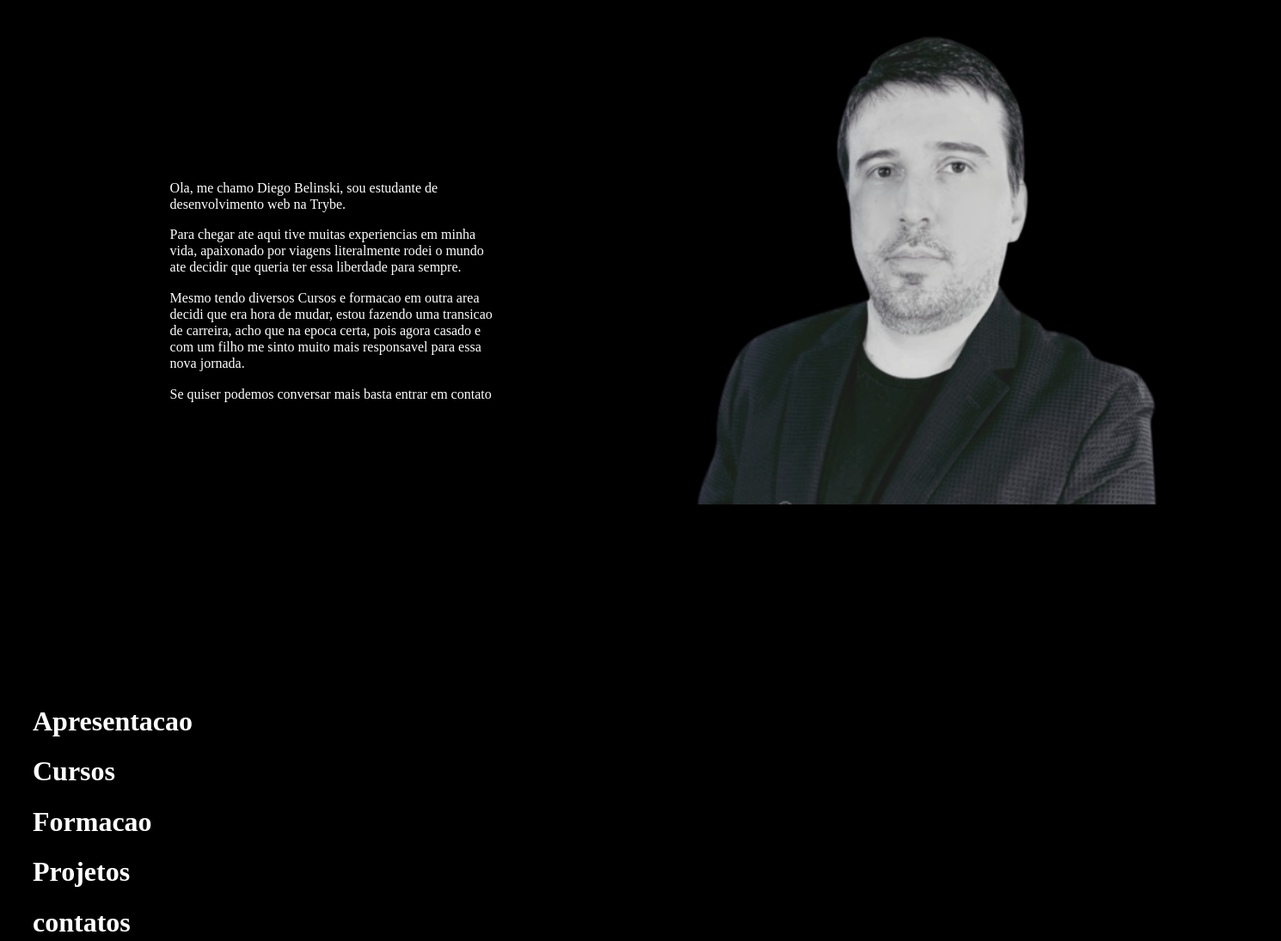
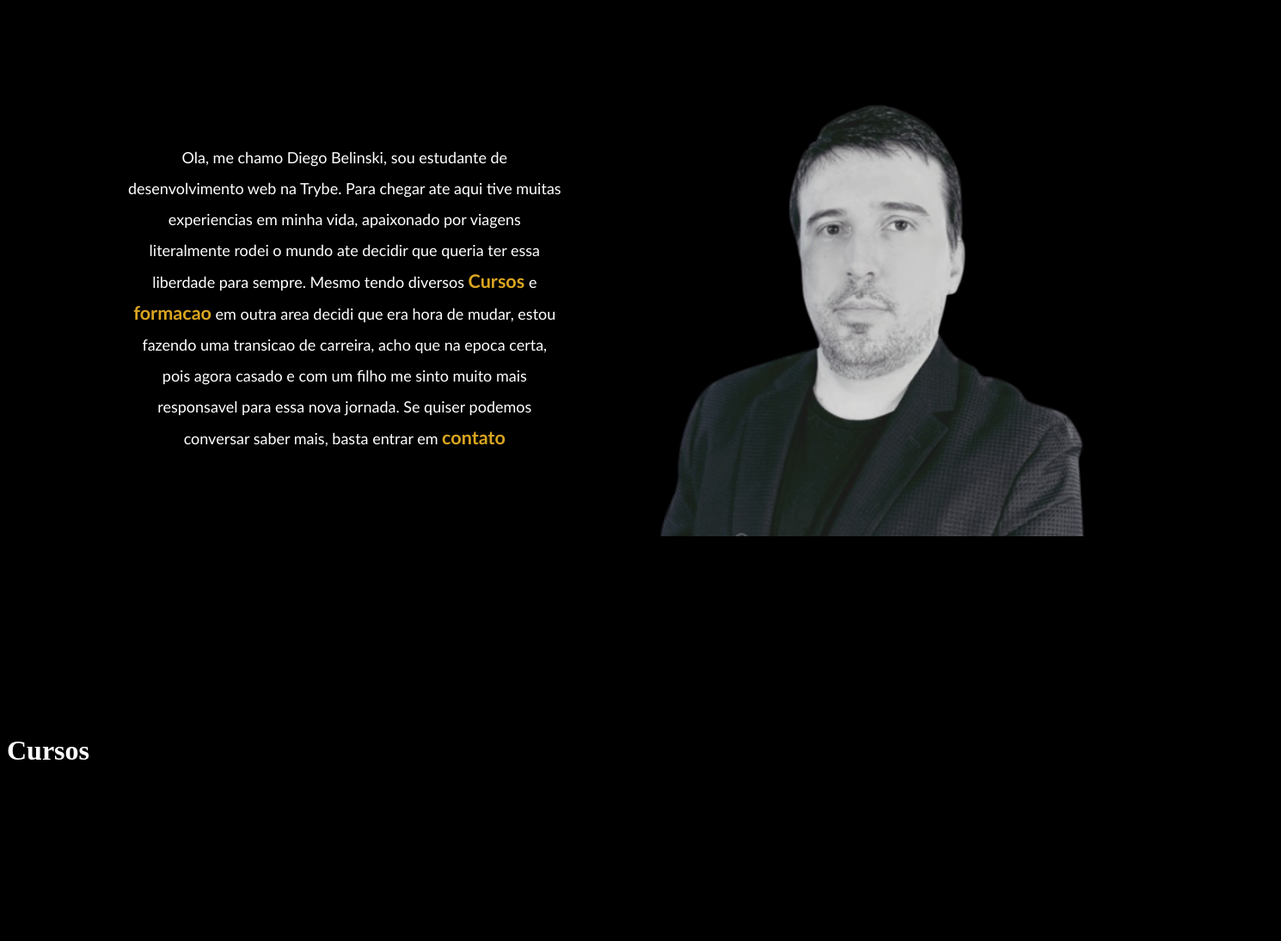
Before and after one commit to DiegoBelinski/DiegoBelinski.github.io, a plain HTML site: page index.html in a window 1280 px wide. Shown: the part 5-1100 px from the top of the page at 86% size, 1490 px wide, since content can reach past the window. Drawn offline with Linux system fonts and the light colour scheme.

Commit message:
Nova versao do Portfolio, a estrutura novamente

```diff
--- a/index.html
+++ b/index.html
@@ -8,28 +8,38 @@
 
 <body>
 
-    <div id="linha1">
-    <p> Ola, me chamo Diego Belinski, sou estudante de desenvolvimento web na Trybe.</p>
-    <p> Para chegar ate aqui tive muitas experiencias em minha vida, apaixonado por viagens
-       literalmente rodei o mundo ate decidir que queria ter essa liberdade para sempre.</p>
-    <p> Mesmo tendo diversos <span id="cursos">Cursos</span> e formacao em outra area decidi que era hora de
-       mudar, estou fazendo uma transicao de carreira, acho que na epoca certa, pois agora
-       casado e com um filho me sinto muito mais responsavel para essa nova jornada. </p>
-    <p> Se quiser podemos conversar mais basta entrar em <span a href ="contatos">contato</span></p>
-</Div>
-<!--Inserir links no menu para o texto na pagina-->
+    <img src="/Images/foto1-removebg-preview.png">
 
 
-    <img class="foto1" src="/Images/foto1-removebg-preview.png" alt="Minha foto em desenho" width="600" >
-    <br><br><br><br><br><br><br>
-    <h1>Apresentacao</h1>
-    <p> </p>
-    <h1>Cursos</h1>
-    <h1>Formacao</h1>
-    <h1>Projetos</h1>
-    <h1 id="contatos">contatos</h1>
+<div class="Aprestext">
+    <p>Ola, me chamo Diego Belinski, sou estudante de desenvolvimento web na Trybe.
+
+    Para chegar ate aqui tive muitas experiencias em minha vida, apaixonado por viagens
+    literalmente rodei o mundo ate decidir que queria ter essa liberdade para sempre.
+
+    Mesmo tendo diversos <a href="#Cursos">Cursos</a> e <a href="#formacao">formacao</a> em outra area decidi que era hora de mudar,
+    estou fazendo uma transicao de carreira, acho que na epoca certa, pois agora casado
+     e com um filho me sinto muito mais responsavel para essa nova jornada.
+
+    Se quiser podemos conversar saber mais, basta entrar em <a href="#contato">contato</a>
+
+    </p>    <br><br><br><br><br><br><br><br>
+</div>
 
 
+<H1 id="Cursos"> Cursos</H1>
+<br><br><br><br><br><br><br><br><br><br><br>
+
+
+
+<H1 id="formacao"> Formacao</H1>
+<br><br><br><br><br><br><br><br><br><br><br>
+
+<H1 id="contato"> Contato</H1>
+<ul>
+    <li>Instagram</li>
+    <li>Linkedin</li>
+    <li>Whatsapp</li>
+</ul>
+
 </body>
-
-</html>
--- a/style.css
+++ b/style.css
@@ -1,43 +1,64 @@
+img{
+    position:absolute;
+    top: 120px;
+    left: 730px;
+    width: 600px;
+    margin: auto;
+    max-width: 50%;
+}
 
-#linha1{
+body{
+    background: black;
+    overflow:hidden;
+}
+/*
+#testespan{
+    color: red;
+    font-weight: bold;
+    font-family: serif;
+    font-size: larger;
+    margin: bottom 200px;
+}
+ */
+
+
+.Aprestext{
+ color: white;
+ height: auto;
+ width: 40%;
+ margin-top: 170px;
+ margin-left: 140px;
+ font-size: large;
+ font-family: 'Gill Sans', 'Gill Sans MT', Calibri, 'Trebuchet MS', sans-serif;
+ line-height: 200%;
+ text-align: center;
+}
+
+
+h1{
     color: white;
-    width: 30%;
-    padding: 15%;
-    line-height: 120%;
 }
 
 
 
-img{
-    padding: 30px 70px 90px 70px;
-    position: absolute;
-    width:80%;
-    top: 10px;
-    left: 700px;
-    width: 650px;
-    margin: auto;
+a{
+    font-weight: bold;
+    font-size: larger;
 }
 
-
-body{
-    background-color: black;
+a:link{
+    text-decoration: none;
+    color: goldenrod;
 }
 
-h1{
-    color: white;
-    margin-left: 30px;
+a:visited{
+    color: goldenrod
 }
 
-img.foto1{
-    border-radius: 10px 20px 30px 40px;
-    display: block;
-    margin-left: auto;
-    margin-right:0%;
+a:hover{
+    color:red;
 }
 
-.linha3{
-    color: darkred;
-    font-weight: bold;
-    font-size: large;
-
+ul{
+    color: white;
 }
```
